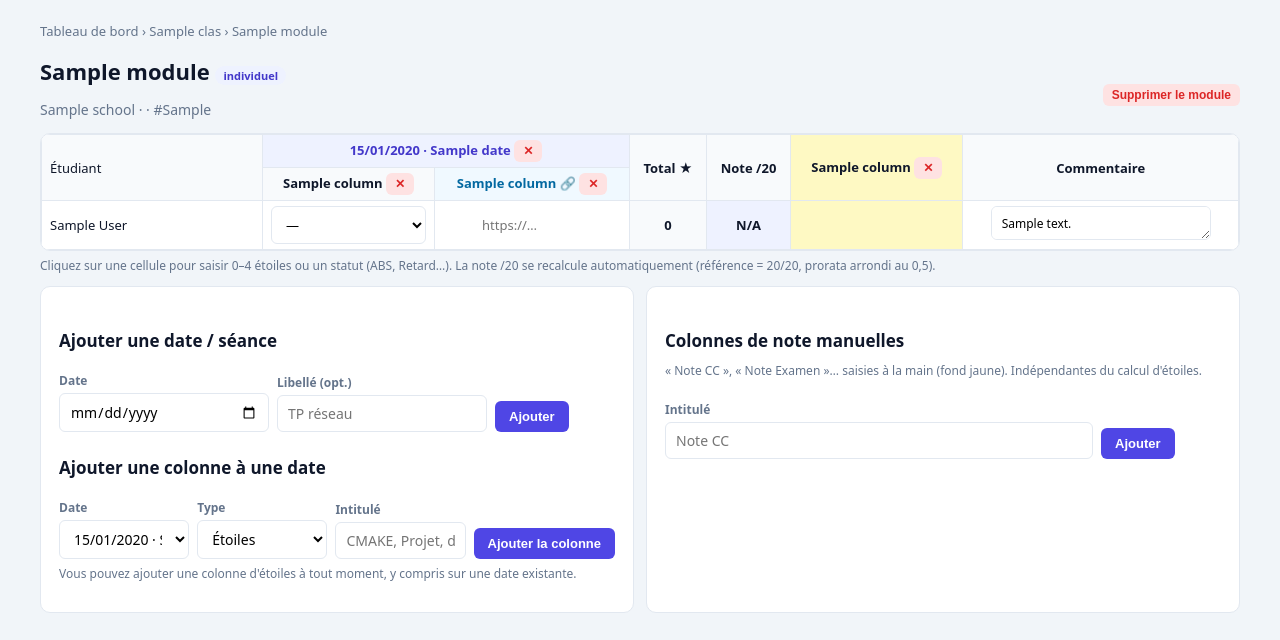
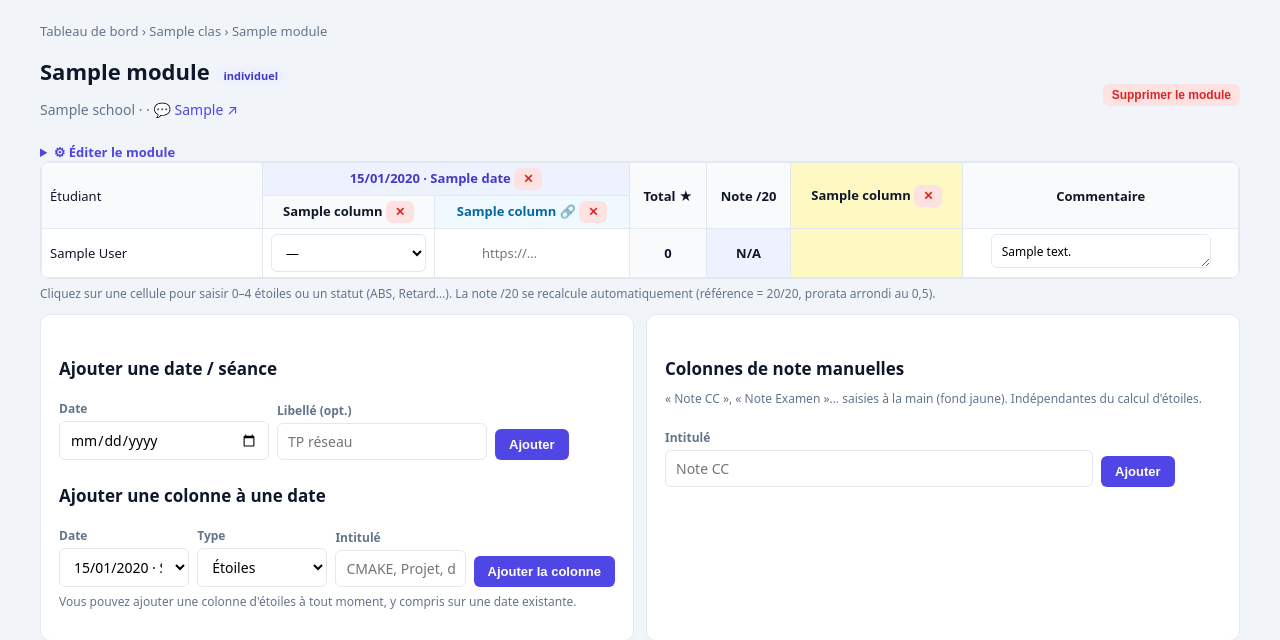
Before and after one commit to bstocker/AstraNote, a Flask app: page /modules/1 in a window 1280 px wide. Shown: the part 58-698 px from the top of the page. Run offline with Flask 3, Linux system fonts and the light colour scheme; a user stored in the database is signed in; tables that the repository leaves empty hold one stand-in row (values such as "Sample post").

Commit message:
Édition des modules + lien Discord cliquable
Ajoute un formulaire d'édition de module (nom, salon Discord, lien Discord)
accessible depuis la page du module. Nouveau champ Module.discord_url
(URL cliquable) avec migration SQLite idempotente. Le mode de travail reste
non modifiable après création (il conditionne groupes et notes).

- Modèle : Module.discord_url + migration.
- Route edit_module ; template : bouton "⚙ Éditer le module" + lien Discord
  cliquable dans l'en-tête.
- Fiche fonctionnelle §5.3 et modèle §6.

Co-Authored-By: Claude Opus 4.8 (1M context) <noreply@anthropic.com>

```diff
--- a/astranote/__init__.py
+++ b/astranote/__init__.py
@@ -80,6 +80,8 @@ def _run_migrations(app):
     add_column_if_missing("academic_year", "teacher_id", "INTEGER")
     # Évolution : neutralisation d'un étudiant (actif par défaut).
     add_column_if_missing("student", "active", "BOOLEAN NOT NULL DEFAULT 1")
+    # Évolution : lien Discord cliquable sur un module.
+    add_column_if_missing("module", "discord_url", "VARCHAR(500)")
 
 
 def _ensure_admin(app):
--- a/astranote/models.py
+++ b/astranote/models.py
@@ -74,6 +74,7 @@ class Module(db.Model):
     id = db.Column(db.Integer, primary_key=True)
     name = db.Column(db.String(120), nullable=False)
     discord_channel = db.Column(db.String(120))
+    discord_url = db.Column(db.String(500))  # lien vers le salon Discord (cliquable)
     class_id = db.Column(db.Integer, db.ForeignKey("class.id"), nullable=False)
     work_mode = db.Column(db.String(20), nullable=False, default=WORK_MODE_INDIVIDUAL)
 
--- a/astranote/modules.py
+++ b/astranote/modules.py
@@ -80,6 +80,28 @@ def create_module(class_id):
     db.session.add(module)
     db.session.commit()
     flash("Module créé.", "success")
+    return redirect(url_for("modules.view_module", module_id=module.id))
+
+
+@modules_bp.route("/modules/<int:module_id>/edit", methods=["POST"])
+@login_required
+def edit_module(module_id):
+    """Édite un module : nom, salon et lien Discord.
+
+    Le mode de travail (individuel/groupe) n'est PAS modifiable après création
+    (il conditionne groupes et notes déjà saisis — cf. fiche §2).
+    """
+    module = get_module_or_403(module_id)
+    name = request.form.get("name", "").strip()
+    if not name:
+        flash("Le nom du module est requis.", "error")
+        return redirect(url_for("modules.view_module", module_id=module.id))
+
+    module.name = name
+    module.discord_channel = request.form.get("discord_channel", "").strip() or None
+    module.discord_url = request.form.get("discord_url", "").strip() or None
+    db.session.commit()
+    flash("Module mis à jour.", "success")
     return redirect(url_for("modules.view_module", module_id=module.id))
 
 
--- a/astranote/templates/modules/module_detail.html
+++ b/astranote/templates/modules/module_detail.html
@@ -16,7 +16,11 @@
     </h1>
     <p class="muted">
       {{ klass.school.name }} · {{ klass.academic_year.label }}
-      {% if module.discord_channel %} · #{{ module.discord_channel }}{% endif %}
+      {% if module.discord_channel or module.discord_url %} ·
+        {% if module.discord_url %}
+          <a href="{{ module.discord_url }}" target="_blank" rel="noopener">💬 {{ module.discord_channel or 'Discord' }} ↗</a>
+        {% else %}#{{ module.discord_channel }}{% endif %}
+      {% endif %}
     </p>
   </div>
   <form method="post" action="{{ url_for('modules.delete_module', module_id=module.id) }}"
@@ -24,6 +28,26 @@
     <button class="btn danger small" type="submit">Supprimer le module</button>
   </form>
 </div>
+
+<details class="tool">
+  <summary>⚙ Éditer le module</summary>
+  <div class="panel" style="max-width:620px;">
+    <form method="post" action="{{ url_for('modules.edit_module', module_id=module.id) }}">
+      <label>Nom du module</label>
+      <input type="text" name="name" value="{{ module.name }}" required>
+      <div class="row">
+        <div><label>Salon Discord (nom)</label>
+          <input type="text" name="discord_channel" value="{{ module.discord_channel or '' }}" placeholder="crypto-b3"></div>
+        <div><label>Lien Discord (URL)</label>
+          <input type="url" name="discord_url" value="{{ module.discord_url or '' }}" placeholder="https://discord.com/channels/…"></div>
+      </div>
+      <p class="help">Le mode de travail ({{ 'groupe' if module.is_group_mode else 'individuel' }}) n'est pas modifiable après création.</p>
+      <div style="margin-top:12px;">
+        <button class="btn" type="submit">Enregistrer</button>
+      </div>
+    </form>
+  </div>
+</details>
 
 {% if module.is_group_mode and not module.groups %}
   <div class="flash error">Ce module est en mode groupe : créez des groupes ci-dessous avant de saisir les étoiles.</div>
```
Also changed, not shown: AstraNote_Fiche_Fonctionnelle.md (+2 -1 lines).
